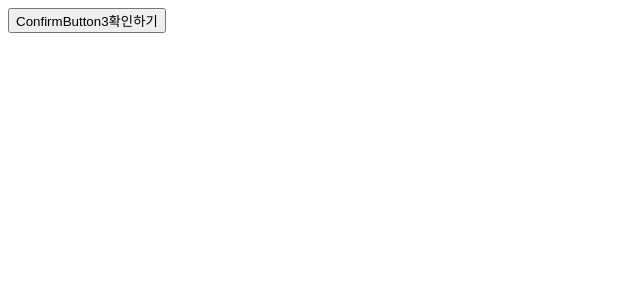
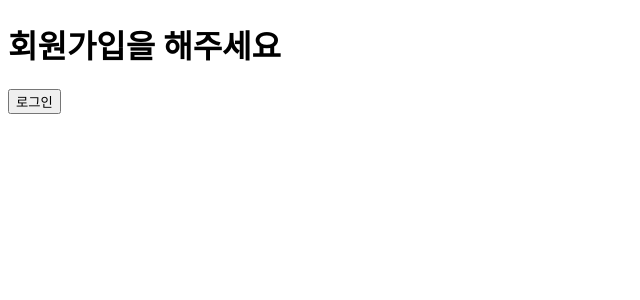
Before and after one commit to wnddjgld/ReactProjects0829, a React (Create React App) app: page / in a window 1280 px wide. Shown: the top 300 px of the page, without its empty margins (0-640 px from the left). Built offline with nearby package versions, Linux system fonts and the light colour scheme.

Commit message:
React 9장 조건부렌더링, 엘리먼트 변수

```diff
--- a/src/chp07/useCounter.jsx
+++ b/src/chp07/useCounter.jsx
@@ -1,7 +1,7 @@
 import React, {useState} from "react";
 
-function useCounter(initiaValue){
-    const [count, setCount] = useState(initiaValue);
+function useCounter(initialValue){
+    const [count, setCount] = useState(initialValue);
 
     const increaseCount = () => {
         setCount((count) => count + 1);
--- a/src/chp08/ConfirmButton.jsx
+++ b/src/chp08/ConfirmButton.jsx
@@ -1,6 +1,5 @@
 import React from "react";
 
-// bind 대신에 클래스 필드 문법으로 코드를 변경하시오
 class ConfirmButton extends React.Component{
     constructor(props) {
         super(props);
--- /dev/null
+++ b/src/chp09/Greeting.jsx
@@ -0,0 +1,15 @@
+import React from "react";
+import UserGreeting from "./UserGreeting";
+import GuestGreeting from "./GuestGreeting";
+
+function Greeting(props){
+    const isLoggedIn = props.isLoggedIn;
+
+    if(isLoggedIn){
+        return <UserGreeting/>
+    }
+    else {
+        return <GuestGreeting/>
+    }
+}
+export default Greeting;
--- /dev/null
+++ b/src/chp09/GuestGreeting.jsx
@@ -0,0 +1,7 @@
+import React from "react";
+
+function GuestGreeting(props){
+    return<h1>회원가입을 해주세요</h1>
+}
+
+export default GuestGreeting;
--- /dev/null
+++ b/src/chp09/LoginButton.jsx
@@ -0,0 +1,9 @@
+import React from "react";
+
+function LoginButton(props){
+    return(
+        <button onClick={props.onClick}>로그인</button>
+    );
+}
+
+export default LoginButton;
--- /dev/null
+++ b/src/chp09/LoginControl.jsx
@@ -0,0 +1,31 @@
+import React, {useState} from "react";
+import LogoutButton from "./LogoutButton";
+import LoginButton from "./LoginButton";
+import Greeting from "./Greeting";
+
+function LoginControl(props){
+    const [isLoggedIn, setIsLoggedIn] = useState(false);
+
+    const handleLoginClick=()=>{
+        setIsLoggedIn(true);
+    }
+    const handleLogoutClick=()=>{
+        setIsLoggedIn(false);
+    }
+
+    let btn;
+    if(isLoggedIn){
+        btn = <LogoutButton onClick={handleLogoutClick}/>
+    }else{
+        btn = <LoginButton onClick={handleLoginClick}/>
+    }
+
+    return(
+        <div>
+            <Greeting isLoggedIn={isLoggedIn}/>
+            {btn}
+        </div>
+    );
+}
+
+export default LoginControl;
--- /dev/null
+++ b/src/chp09/LogoutButton.jsx
@@ -0,0 +1,9 @@
+import React from "react";
+
+function LogoutButton(props){
+    return(
+        <button onClick={props.onClick}>로그아웃</button>
+    );
+}
+
+export default LogoutButton;
--- /dev/null
+++ b/src/chp09/UserGreeting.jsx
@@ -0,0 +1,7 @@
+import React from "react";
+
+function UserGreeting(props){
+    return<h1>다시 오셨군요</h1>
+}
+
+export default UserGreeting;
--- a/src/index.js
+++ b/src/index.js
@@ -22,11 +22,13 @@
 import InputTest from "./chp08/inputTest";
 import ConfirmButton from "./chp08/ConfirmButton";
 import ConfirmButton3 from "./chp08/ConfirmButton3";
+import Greeting from "./chp09/Greeting";
+import LoginControl from "./chp09/LoginControl";
 
 const root = ReactDOM.createRoot(document.getElementById('root'));
 root.render(
     <React.StrictMode>
-        <ConfirmButton3 />
+        <LoginControl/>
     </React.StrictMode>
 );
 
```
